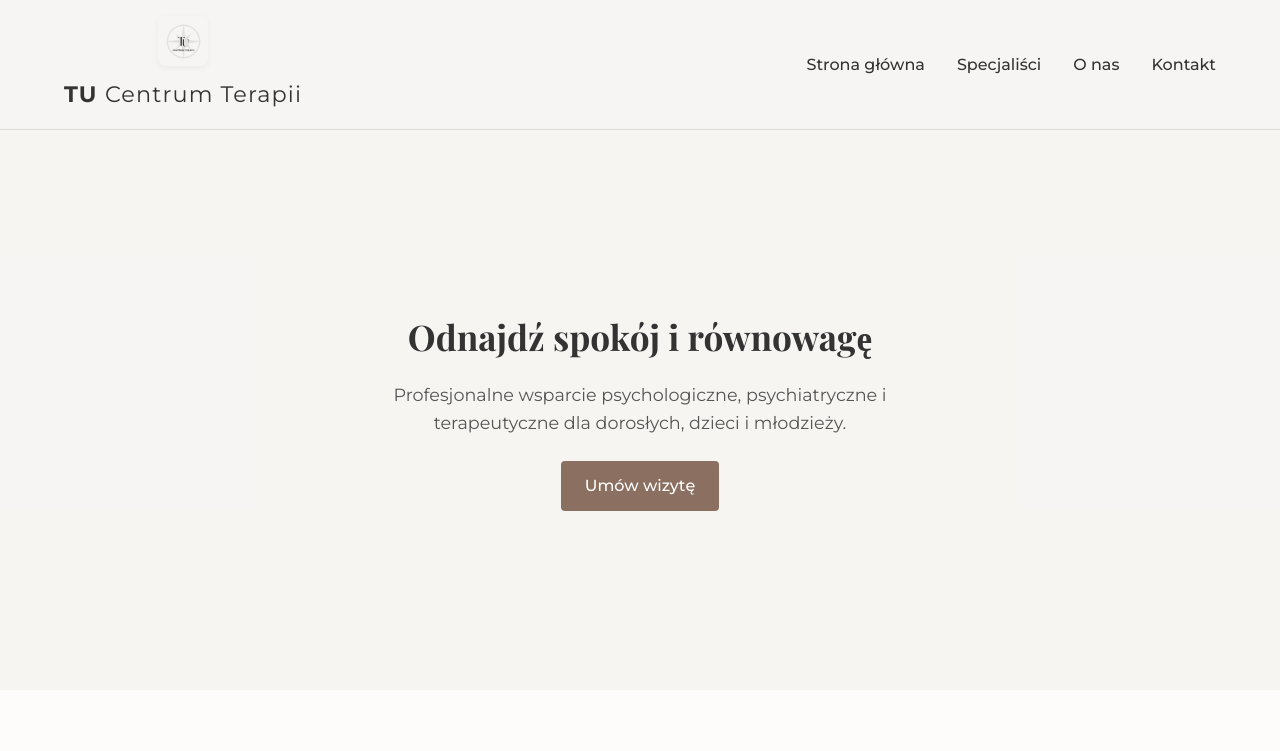
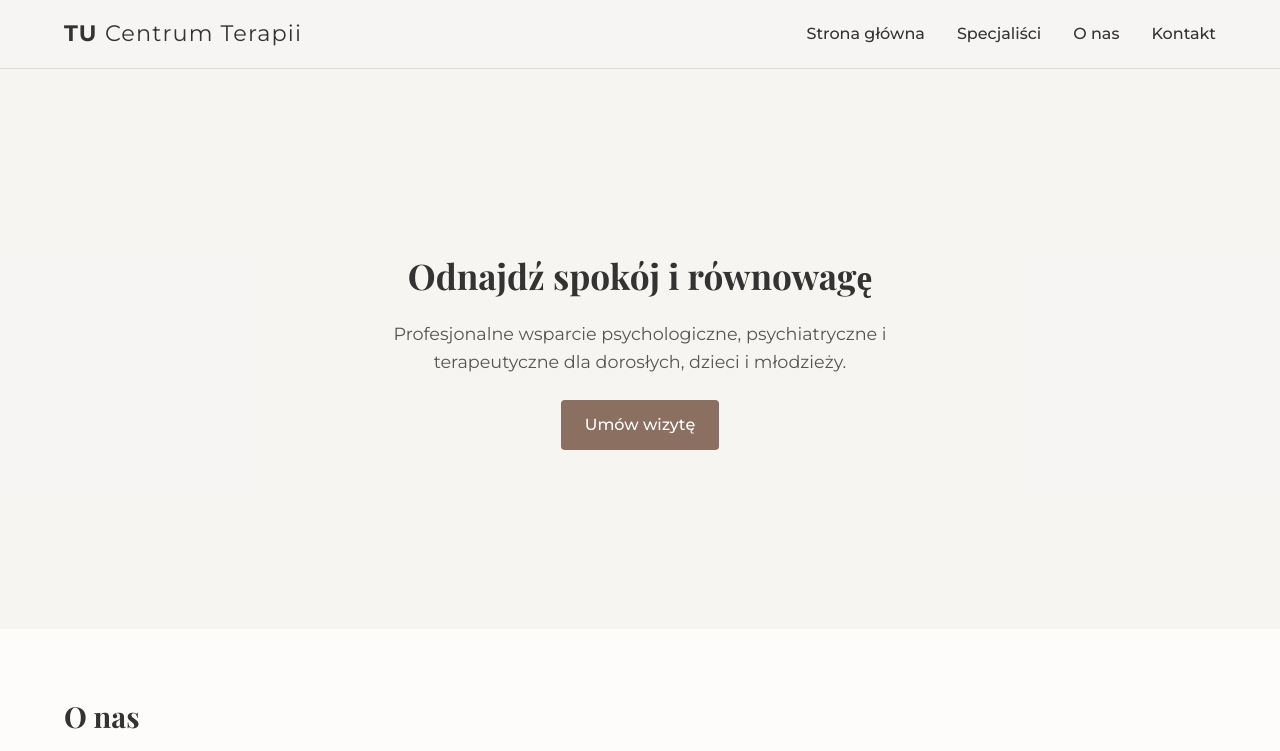
Before and after one commit to AniaSzwal/Tu_Centrum, a plain HTML site: page index.html in a window 1280 px wide. Shown: the top 751 px of the page. Drawn offline with nearby package versions, Linux system fonts and the light colour scheme.

Commit message:
delete logo icon from navbar

```diff
--- a/index.html
+++ b/index.html
@@ -19,9 +19,6 @@
     <header class="header">
         <div class="container nav-container">
             <a href="index.html" class="logo">
-                <div class="intro-image">
-                    <img src="images/very_small_logo_tu_centrum.png" alt="Abstrakcyjne, uspokajające tło" />
-                </div>
                 TU&nbsp;<span>Centrum&nbsp;Terapii</span>
                 <p class="logo_text_small"><span>
             </a>
```
